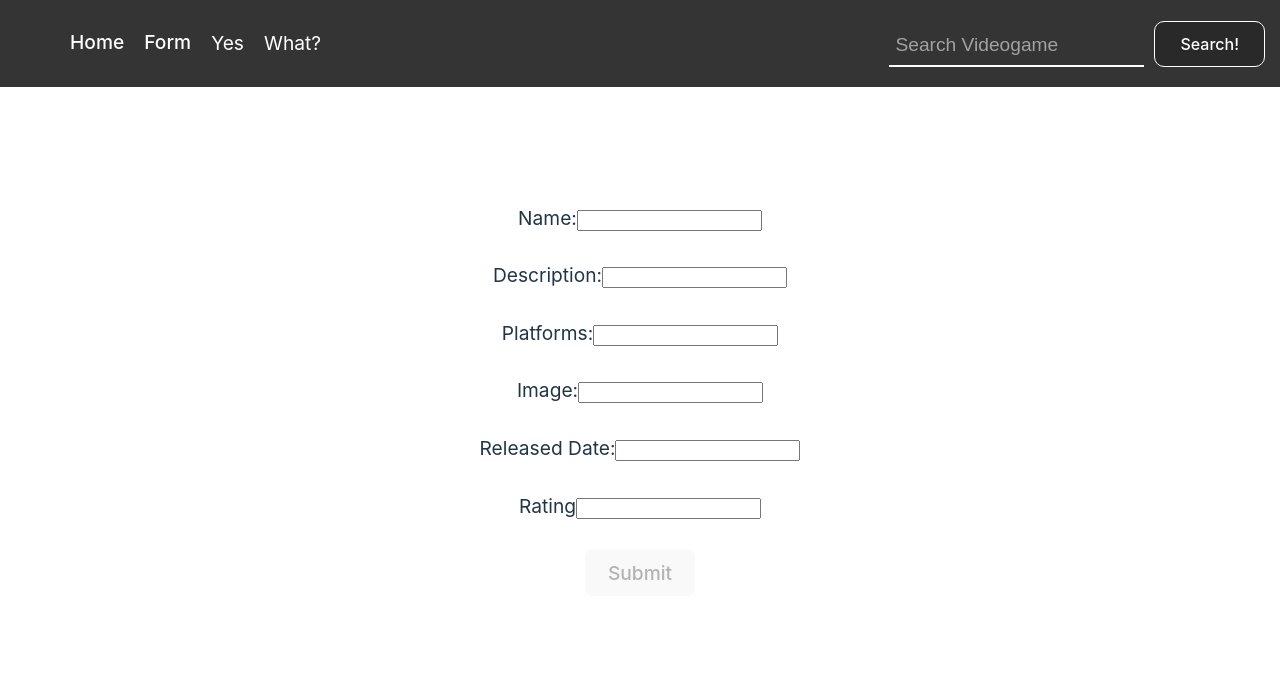
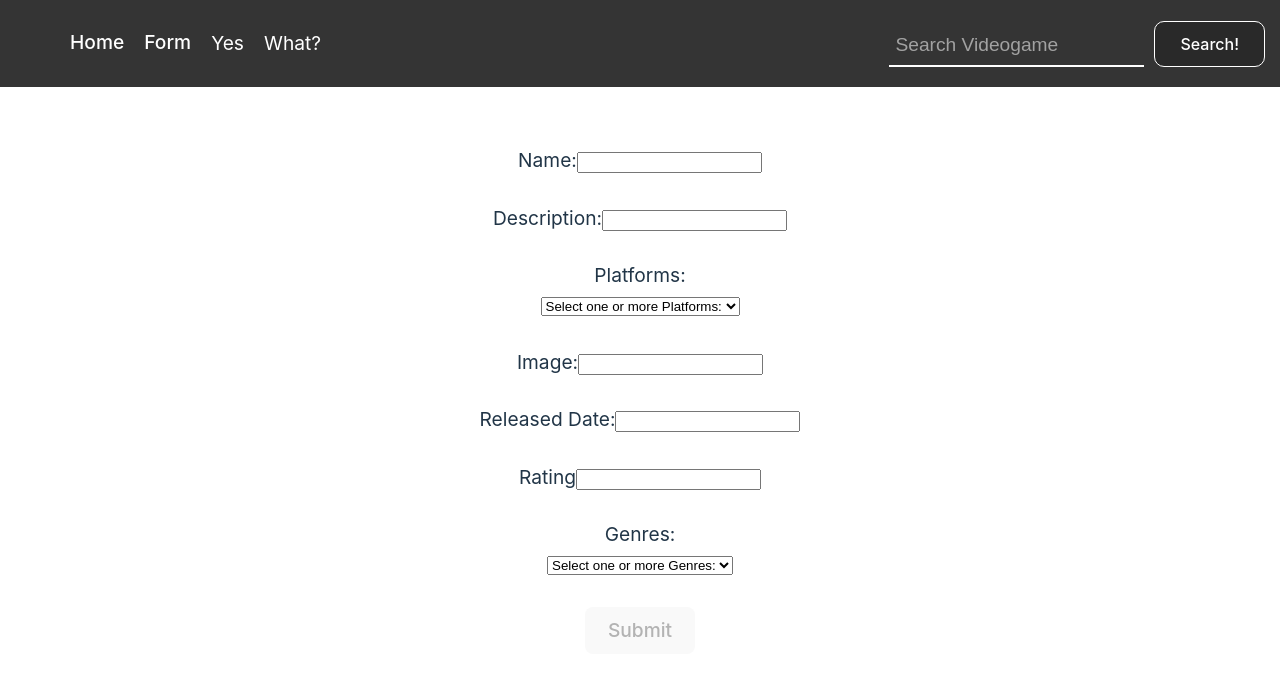
Before and after one commit to CLoboguerrero/pi-videogames, a React (Vite) app in the folder client/: page /form in a window 1280 px wide. Shown: the top 676 px of the page. Built offline with nearby package versions, Linux system fonts and the light colour scheme.

Commit message:
Mejoras al form

```diff
--- a/client/src/components/Cards/Cards.jsx
+++ b/client/src/components/Cards/Cards.jsx
@@ -30,7 +30,7 @@ function Cards() {
         if(displayGames.length === 0) {
            dispatch(getAllGames());
         }
-    },[]);
+    },[dispatch]);
 
     const handleGoBack = () => {
         dispatch(clearState());
--- a/client/src/components/Form/Form.jsx
+++ b/client/src/components/Form/Form.jsx
@@ -1,9 +1,10 @@
 import './Form.modules.css';
 import { useState } from 'react';
 import { useDispatch } from 'react-redux';
+import { clearAllGames } from '../../redux/actions';
 import { postGame } from '../../redux/actions';
 import GenresMenu from './GenresMenu';
-
+import PlatformsMenu from './PlatformsMenu';
 
 const createVideogame = () => {
     const dispatch = useDispatch();
@@ -38,7 +39,7 @@ const createVideogame = () => {
         if (event.target.name === 'platforms' || event.target.name === 'genres') {
             setFormData(prevState => ({
                 ...prevState,
-                [event.target.name]: event.target.value.split('.').map(item => item.trim()),
+                [event.target.name]: event.target.value.map(item => item.trim()),
             }));
         } else {
             setFormData({
@@ -46,17 +47,19 @@ const createVideogame = () => {
                 [event.target.name]: event.target.value,
             });
         }
-    }
+    };
 
     const isFormValid = () => {
         // return !errors.gameName && !errors.description && !errors.platforms && !errors.image && !errors.date && !errors.rating && !errors. genres && formData.gameName && formData.description && formData.platforms.length > 0 && formData.image && formData.date && formData.rating && formData.genres.length > 0
         return formData.name && formData.description && formData.platforms.length > 0 && formData.image && formData.released && formData.rating && formData.genres.length > 0
-    }
+    };
 
     const handleSubmit = (event) => {
         event.preventDefault();
         if (isFormValid()) {
-            dispatch(postGame(formData))
+
+            dispatch(postGame(formData));
+            dispatch(clearAllGames());
             setConfirmationMessage('Form Submitted successfully!');
 
             setFormData({
@@ -83,6 +86,7 @@ const createVideogame = () => {
             setSubmitted(true);
         };
     };
+
 
     return (
         <div>
@@ -114,13 +118,7 @@ const createVideogame = () => {
 
                 <div>
                     <label htmlFor='platforms'>Platforms:</label>
-                    <input
-                        id='platforms'
-                        name='platforms'
-                        type='text'
-                        value={formData.platforms.join(', ')}
-                        onChange={handleChange}
-                    />
+                    <PlatformsMenu key={formKey} onChange={handleChange} />
                 </div>
                 <br />
 
@@ -160,11 +158,11 @@ const createVideogame = () => {
                 </div>
                 <br />
 
-                {/* <div>
+                <div>
                     <label htmlFor='genres'>Genres:</label>
                     <GenresMenu key={formKey} onChange={handleChange} />
                 </div>
-                <br /> */}
+                <br />
 
                 <button
                     className={isFormValid() ? 'enabled-button' : 'disabled-button'}
--- a/client/src/components/Form/GenresMenu.jsx
+++ b/client/src/components/Form/GenresMenu.jsx
@@ -2,53 +2,48 @@ import { useState } from "react";
 import { useSelector } from "react-redux";
 import { getGenres } from "../../redux/actions";
 
-const GenresMenu = () => {
+const GenresMenu = ({ onChange }) => {
 
     const genresMenu = useSelector((state) => state.getGenres);
     const [selectedGenre, setSelectedGenre] = useState('');
-    const [selectedGenresList, setSelectedGenresList] = [];
-
-    const getGenreName = (name) => {
-        const selectedGenre = genresMenu.find((genre) => genre.name === name);
-        return selectedGenre ? selectedGenre.name: '';
-    };
+    const [selectedGenresList, setSelectedGenresList] = useState([]);
 
     const handleSelectChange = (genreName) => {
         if(!selectedGenresList.includes(genreName)){
-            setSelectedGenresList([...setSelectedGenresList, genreName]);
+            setSelectedGenresList([...selectedGenresList, genreName]);
             onChange({ target: { name: 'genres', value: [...selectedGenresList, genreName] } })
         }
     };
 
     const handleDelete = (genre) => {
         const updatedList = selectedGenresList.filter((genreName) => genreName !== genre);
-        selectedGenresList(updatedList);
+        setSelectedGenresList(updatedList);
         onChange({ target: { name: 'genres', value: updatedList} });
     };
 
     const sortedGenres = genresMenu.slice().sort((a,b) => {
-        if (a.name < b.name) return -1;
-        if (a.name > b.name) return 1;
+        if (a < b) return -1;
+        if (a > b) return 1;
         return 0;
     });
 
     return (
         <div className='list-container'>
-            <h2>Select one or more Genres: </h2>
+            {/* <h2>Select one or more Genres: </h2> */}
             <select name='genre' value={selectedGenre} onChange={(event) => handleSelectChange(event.target.value)}>
                 <option value="">Select one or more Genres:</option>
-                {sortedGenres.map((genre) => (
-                    <option key={genre.name} value={genre.name}>
-                        {genre.name}
+                {sortedGenres.map((genres) => (
+                    <option key={genres} value={genres}>
+                        {genres}
                     </option>
                 ))}
             </select>
 
             <div>
-                {selectedGenresList.map((genreName) => (
-                    <span key={genreName}>
-                        {getGenreName(genreName)}
-                        <button onClick={() => handleDelete(genreName)}>X</button>
+                {selectedGenresList.map((genres) => (
+                    <span key={genres}>
+                        {genres}
+                        <button onClick={() => handleDelete(genres)}>X</button>
                     </span>
                 ))}
             </div>
--- a/client/src/components/Form/PlatformsMenu.jsx
+++ b/client/src/components/Form/PlatformsMenu.jsx
@@ -0,0 +1,53 @@
+import { useState } from "react";
+import { useSelector } from "react-redux";
+
+const PlatformsMenu = ({ onChange }) => {
+
+    const platformsMenu = useSelector((state) => state.getPlatforms);
+    const [selectedPlatform, setSelectedPlatform] = useState('');
+    const [selectedPlatformsList, setSelectedPlatformsList] = useState([]);
+
+    const handleSelectChange = (platformName) => {
+        if(!selectedPlatformsList.includes(platformName)){
+            setSelectedPlatformsList([...selectedPlatformsList, platformName]);
+            onChange({ target: { name: 'platforms', value: [...selectedPlatformsList, platformName] } })
+        }
+    };
+
+    const handleDelete = (platform) => {
+        const updatedList = selectedPlatformsList.filter((platformName) => platformName !== platform);
+        setSelectedPlatformsList(updatedList);
+        onChange({ target: { name: 'platforms', value: updatedList} });
+    };
+
+    const sortedPlatforms = platformsMenu.slice().sort((a,b) => {
+        if (a < b) return -1;
+        if (a > b) return 1;
+        return 0;
+    });
+
+    return (
+        <div className='list-container'>
+            {/* <h2>Select one or more Genres: </h2> */}
+            <select name='platform' value={selectedPlatform} onChange={(event) => handleSelectChange(event.target.value)}>
+                <option value="">Select one or more Platforms:</option>
+                {sortedPlatforms.map((platforms) => (
+                    <option key={platforms} value={platforms}>
+                        {platforms}
+                    </option>
+                ))}
+            </select>
+
+            <div>
+                {selectedPlatformsList.map((platforms) => (
+                    <span key={platforms}>
+                        {platforms}
+                        <button onClick={() => handleDelete(platforms)}>X</button>
+                    </span>
+                ))}
+            </div>
+        </div>
+    )
+}
+
+export default PlatformsMenu;
--- a/client/src/redux/action-types.js
+++ b/client/src/redux/action-types.js
@@ -6,3 +6,4 @@ export const GET_PLATFORMS = 'GET_PLATFORMS';
 export const POST_GAME = 'POST_GAME';
 export const CLEAR_STATE = 'CLEAR_STATE';
 export const CLEAR_DETAILS = 'CLEAR_DETAILS';
+export const CLEAR_ALL_GAMES = 'CLEAR_ALL_GAMES';
--- a/client/src/redux/actions.js
+++ b/client/src/redux/actions.js
@@ -1,4 +1,4 @@
-import { GET_ALL_GAMES, GET_GAME, GET_GAME_DETAILS, GET_GENRES, GET_PLATFORMS, CLEAR_STATE, CLEAR_DETAILS, POST_GAME } from "./action-types";
+import { GET_ALL_GAMES, GET_GAME, GET_GAME_DETAILS, GET_GENRES, GET_PLATFORMS, CLEAR_STATE, CLEAR_DETAILS, CLEAR_ALL_GAMES, POST_GAME } from "./action-types";
 import axios from 'axios';
 
 const endpoint = 'http://localhost:3001'
@@ -96,3 +96,9 @@ export const clearDetails = () => {
         type: CLEAR_DETAILS,
     };
 };
+
+export const clearAllGames = () => {
+    return {
+        type: CLEAR_ALL_GAMES,
+    };
+};
--- a/client/src/redux/reducer.js
+++ b/client/src/redux/reducer.js
@@ -1,4 +1,4 @@
-import { GET_ALL_GAMES, GET_GAME, GET_GAME_DETAILS, GET_GENRES, GET_PLATFORMS, CLEAR_STATE, CLEAR_DETAILS } from "./action-types";
+import { GET_ALL_GAMES, GET_GAME, GET_GAME_DETAILS, GET_GENRES, GET_PLATFORMS, CLEAR_STATE, CLEAR_DETAILS, CLEAR_ALL_GAMES } from "./action-types";
 
 const initialState = {
     allGames: [],
@@ -52,6 +52,12 @@ const reducer = (state = initialState, action) => {
                 gameDetails: [],
             }
 
+        case CLEAR_ALL_GAMES:
+            return {
+                ...state,
+                allGames: [],
+            }
+
         default:
             return {...state}
     };
```
